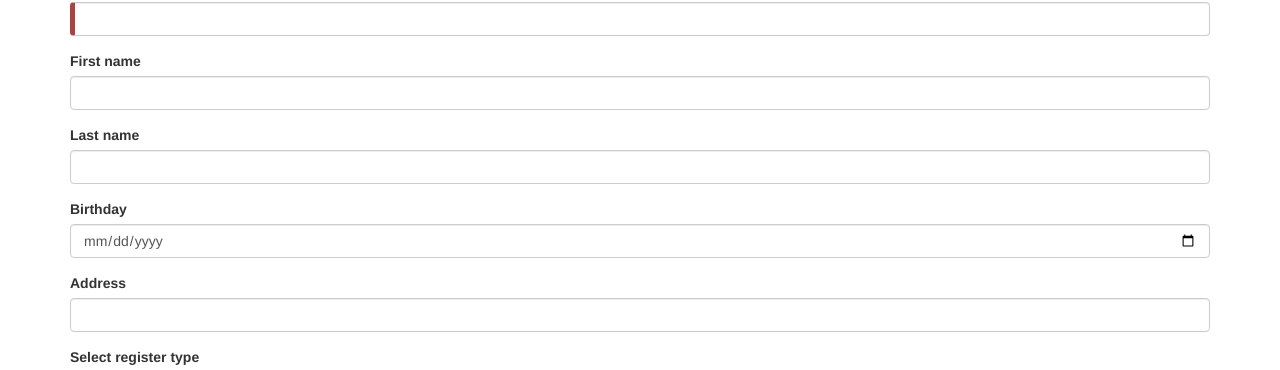
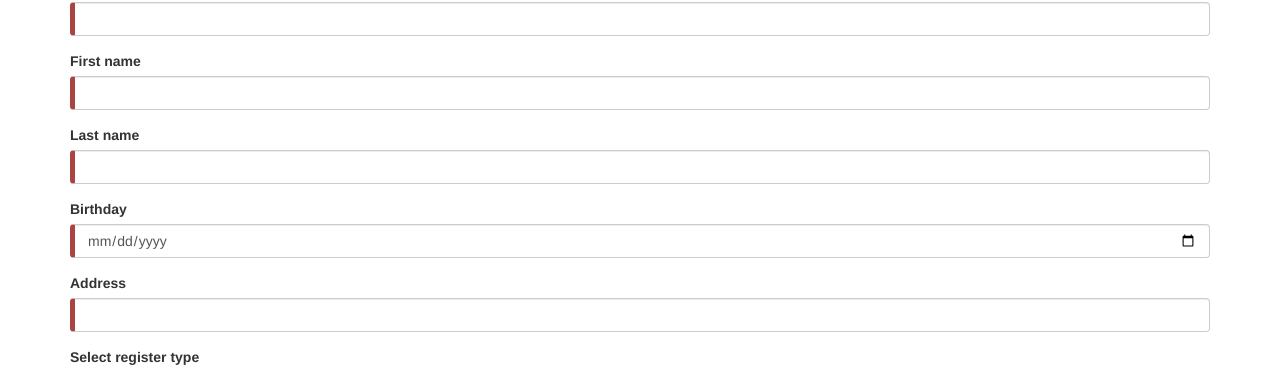
Before and after one commit to studentko/egsp-platform, an Angular app in the folder EGSPFront/: page /register in a window 1280 px wide. Shown: the part 299-669 px from the top of the page. Built offline with nearby package versions, Linux system fonts and the light colour scheme; no server answers.

Commit message:
Fixed backend migrations and made all register fields mandatory

```diff
--- a/EGSPFront/src/app/register/register.component.html
+++ b/EGSPFront/src/app/register/register.component.html
@@ -28,25 +28,29 @@
     <div class="form-group">
       <label for="Name">First name</label>
       <input type="text" class="form-control" id="Name"
-      [(ngModel)]='user.Name' name='Name'>
+      [(ngModel)]='user.Name' name='Name'
+      required>
     </div>
 
     <div class="form-group">
       <label for="LastName">Last name</label>
       <input type="text" class="form-control" id="LastName"
-      [(ngModel)]='user.LastName' name='LastName'>
+      [(ngModel)]='user.LastName' name='LastName'
+      required>
     </div>
 
     <div class="form-group">
       <label for="Birthday">Birthday</label>
       <input type="date" class="form-control" id="Birthday"
-      [(ngModel)]='user.Birthday' name='Birthday'>
+      [(ngModel)]='user.Birthday' name='Birthday'
+      required>
     </div>
 
     <div class="form-group">
       <label for="Address">Address</label>
       <input type="text" class="form-control" id="Address"
-      [(ngModel)]='user.Address' name='Address'>
+      [(ngModel)]='user.Address' name='Address'
+      required>
     </div>
 
     <div class="form-group">
```
Also changed, not shown: 1 other file (tests, documents, lock files or other folders).
